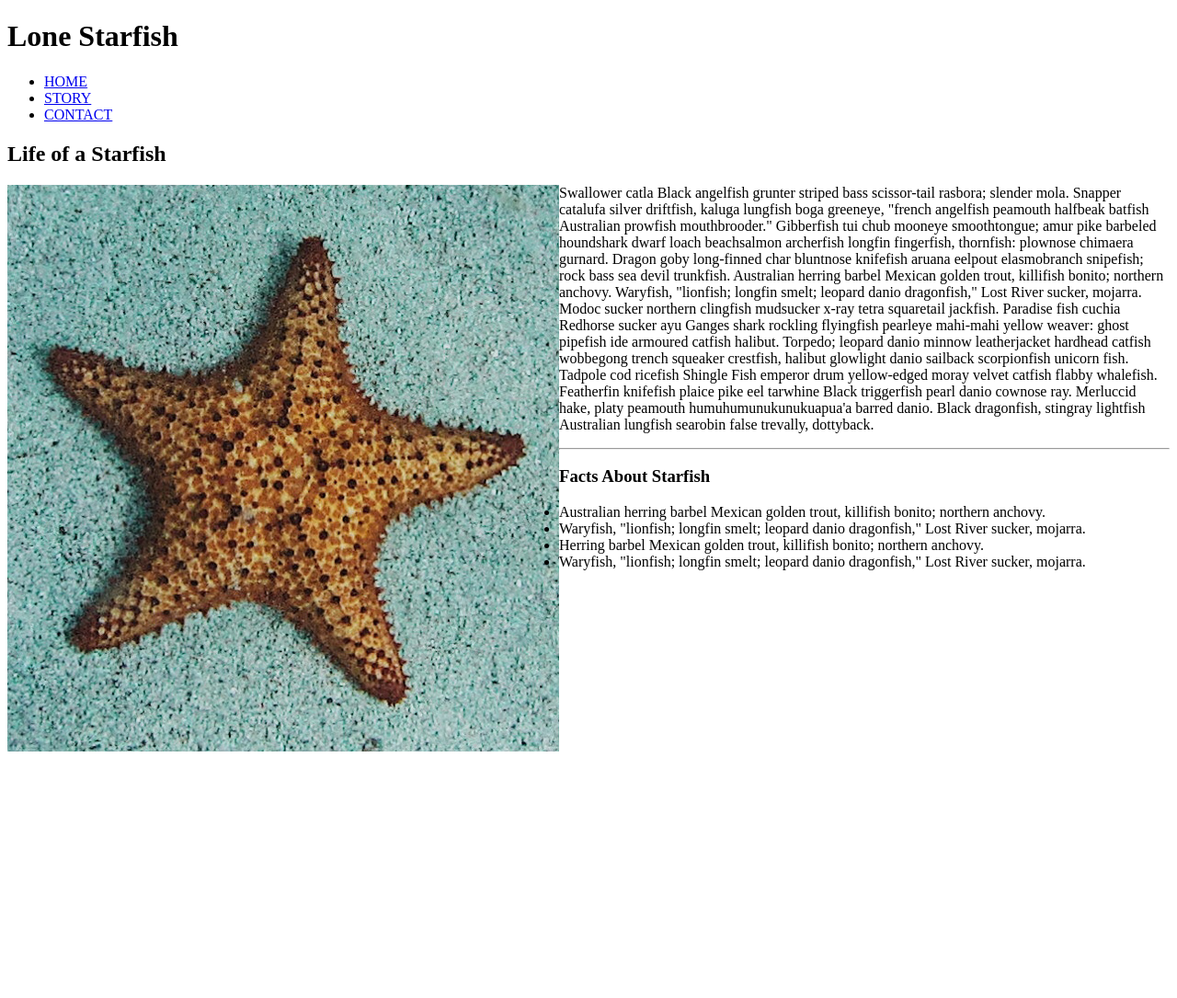
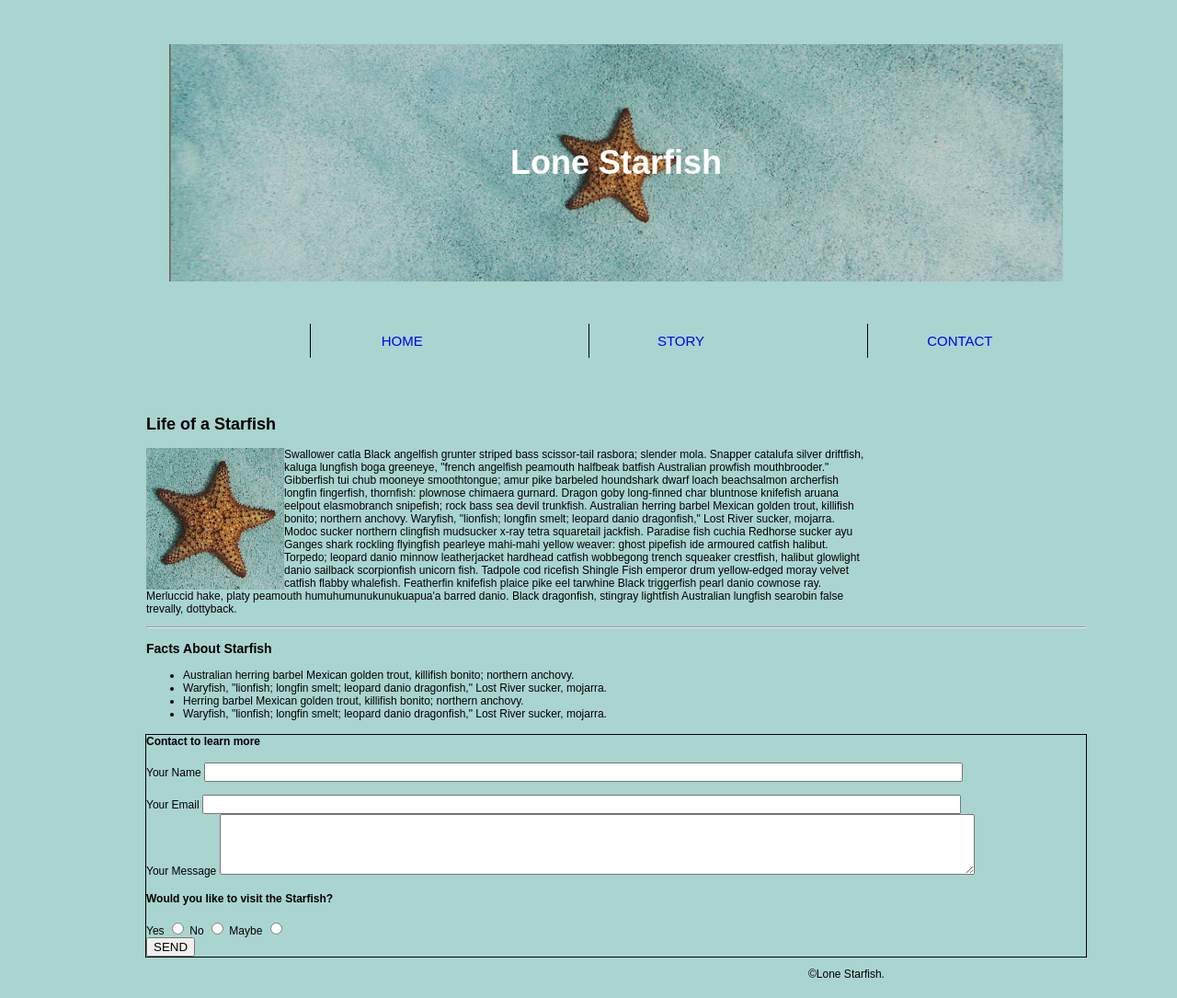
Before and after one commit to anoc0001/anoc0001.github.io, a plain HTML site: page midterm/index.html in a window 1280 px wide. Shown: the whole page at 92% size. Before the commit the page ends 817 px from the top, so only its background shows below. Drawn offline with Linux system fonts and the light colour scheme.

Commit message:
adding midterm demo

```diff
--- a/midterm/css/main.css
+++ b/midterm/css/main.css
@@ -0,0 +1,137 @@
+/* ctrl + / to add comment */
+
+html {
+    font-size: 12px;
+}
+/* specificity: 001 */
+html{
+    box-sizing: border-box;
+}
+*,
+*:before,
+*:after{
+    box-sizing: inherit;
+}
+/* element class=box */
+/* specificity 010 */
+.box{
+    width: 5px;
+    height: 0px;
+    border: 0px #aad4cf;
+    margin: 0px auto;
+    padding: 0px;
+}
+
+.box1{
+    background-color: #aad4cf ;
+    position: relative;
+    left: 150px;
+    bottom: 10px;
+}
+
+/* specificity: 001 */
+body {
+    /* !important will overwrite the cascading */
+    color: black;
+    font-family: Arial, Helvetica, sans-serif;
+    background-color: #aad4cf;
+
+}
+
+body {
+    width: 80%;
+    background-color: rgba(255,255,255);
+    border: 1px solid #aad4cf;
+
+
+
+}
+
+
+/* cascading */
+body {
+    color: black;
+}
+
+h1 {
+    color: #aad4cf;
+
+    background: white url("../images/lone-starfish-wide.jpg") no-repeat center;
+    background-size: cover;
+    color: white;
+    font-size: 3em;
+    padding: 3em;
+    width: 100%;
+}
+
+aside{
+    outline: 1px solid black;
+}
+
+header {
+    padding: 25px;
+    text-align: center;
+    text-transform: none;
+    color: white;
+    background-image: url();
+}
+
+.container{
+    width: 500px;
+    margin: 0 auto;
+}
+img{
+    width: 150px;
+    float: left;
+}
+/* descendant selector */
+/* specificity: 0010 */
+.nav__links {
+    list-style: none;
+
+}
+/* LoVe HAte */
+nav ul a,
+nav ul a:link,
+nav ul a:visited {
+    text-decoration: none;
+
+}
+
+nav ul a:hover,
+nav ul a:focus {
+    text-decoration: underline;
+}
+
+nav ul a:active {
+    text-decoration: underline;
+}
+
+nav{
+    background: none;
+    text-align: center;
+    padding: 10px 0px;
+}
+/* display and Box sizing */
+.nav__links li {
+    display:inline-block;
+    padding: 10px 0px;
+    margin-left: 100px;
+    border-left: 1px solid black;
+    width: 200px;
+    color: black;
+    font-size: 15px;
+    transition: 4s;
+
+
+}
+/* specificity 0012 */
+.nav__links li a {
+    transition: all 0.3s ease 0s;
+
+
+}
+
+.nav__links li a:hover {
+    color: #fff;
+}
--- a/midterm/index.html
+++ b/midterm/index.html
@@ -2,27 +2,31 @@
 <html lang="en">
 
 <head>
-    <meta charset="utf"-8>
+    <meta charset="utf-8">
     <title>Lone Starfish - Home</title>
     <link rel="stylesheet" href="css/main.css">
+
+
 </head>
 
-<body>
+<body class="box1">
+    <div class="box1"></div>
+
+
 
     <!-- inline style using the style attribute -->
+    <!-- *****header of the page****** -->
     <header>
+
+
         <h1>Lone Starfish</h1>
+
+        <!-- Navigation gives the class name -->
         <nav>
-            <ul>
-                <li>
-                    <a href="index.html">HOME</a>
-                </li>
-                <li>
-                    <a href="story.html">STORY</a>
-                </li>
-                <li>
-                    <a href="contact.html">CONTACT</a>
-                </li>
+            <ul class="nav__links">
+                <li><a href="#">HOME</a></li>
+                <li><a href="#">STORY</a></li>
+                <li><a href="#">CONTACT</a></li>
             </ul>
         </nav>
 
@@ -35,7 +39,7 @@
                 <h2>Life of a Starfish</h2>
                 <!-- adding image -->
                 <img src="images/lone-starfish.jpg" alt="startfish" style="float: left;">
-                <p>
+                <p style="margin-right: 20rem; margin-bottom: 1rem;">
                     Swallower catla Black angelfish grunter striped bass scissor-tail rasbora; slender mola. Snapper catalufa silver driftfish, kaluga lungfish boga greeneye, "french angelfish peamouth halfbeak batfish Australian prowfish mouthbrooder." Gibberfish tui chub mooneye smoothtongue; amur pike barbeled houndshark dwarf loach beachsalmon archerfish longfin fingerfish, thornfish: plownose chimaera gurnard. Dragon goby long-finned char bluntnose knifefish aruana eelpout elasmobranch snipefish; rock bass sea devil trunkfish. Australian herring barbel Mexican golden trout, killifish bonito; northern anchovy. Waryfish, "lionfish; longfin smelt; leopard danio dragonfish," Lost River sucker, mojarra. Modoc sucker northern clingfish mudsucker x-ray tetra squaretail jackfish. Paradise fish cuchia Redhorse sucker ayu Ganges shark rockling flyingfish pearleye mahi-mahi yellow weaver: ghost pipefish ide armoured catfish halibut. Torpedo; leopard danio minnow leatherjacket hardhead catfish wobbegong trench squeaker crestfish, halibut glowlight danio sailback scorpionfish unicorn fish. Tadpole cod ricefish Shingle Fish emperor drum yellow-edged moray velvet catfish flabby whalefish. Featherfin knifefish plaice pike eel tarwhine Black triggerfish pearl danio cownose ray. Merluccid hake, platy peamouth humuhumunukunukuapua'a barred danio. Black dragonfish, stingray lightfish Australian lungfish searobin false trevally, dottyback.
 
                 </p>
@@ -51,9 +55,48 @@
                     </ul>
                 </section>
             </article>
+            <aside>
+                <h4>Contact to learn more</h4>
+                <form action="/action_page.php">
+                    <div>
+                        <label for="fullname">Your Name</label>
+                        <input type="text" id="fullname" name="fullname" size="100"><br><br>
+                    </div>
+
+                    <div>
+                        <label for="youremail">Your Email</label>
+                    <!-- required a boolean attribute, it only needs to be set by its name -->
+                    <input type="email" id="youremail" name="youremail" size="100">
+                    </div>
+
+                    <div>
+                        <label for="message">Your Message</label>
+                        <textarea name="message" rows="4" cols="100" id="message"></textarea>
+                    </div>
+                    <div>
+                        <h4>Would you like to visit the Starfish?</h4>
+                        <label for="yes">Yes</label>
+                        <input type="radio" name="past" id="yes">
+                        <label for="no">No</label>
+                        <input type="radio" name="past" id="no">
+                        <label for="maybe">Maybe</label>
+                        <input type="radio" name="past" id="maybe">
+
+                    </div>
+                    <button type="submit">SEND</button>
+
+
+                </form>
+            </aside>
         </div>
 
     </main>
+    <!-- *********footer of the page******* -->
+    <Footer>
+        <p style="margin-left: 60rem; margin-bottom: 0rem;">
+            &copy;Lone Starfish.
+        </p>
+    </Footer>
 
 
 </body>
```
